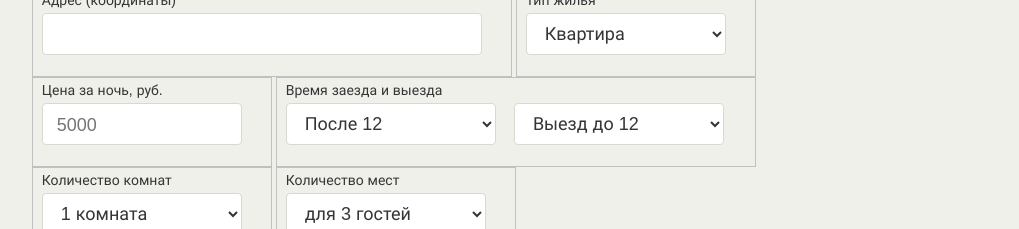
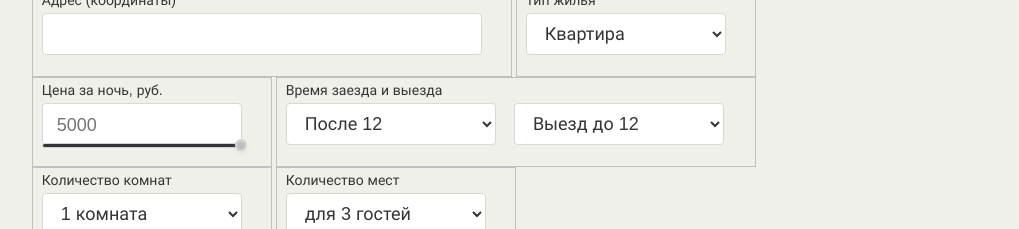
Before and after one commit to htmlacademy-javascript/105020-keksobooking-25, a website with bundled scripts: page index.html in a window 1280 px wide. Shown: the part 960-1189 px from the top of the page, without its empty margins (90-1109 px from the left). Built offline with nearby package versions, Linux system fonts and the light colour scheme.

Commit message:
noUiSlider Начал делать слайдер

```diff
--- a/index.html
+++ b/index.html
@@ -2,6 +2,7 @@
 <html lang="ru">
 <head>
   <meta charset="utf-8">
+  <link rel="stylesheet" href="nouislider/nouislider.css">
   <link rel="stylesheet" href="css/normalize.css">
   <link rel="stylesheet" href="css/style.css">
   <link rel="shortcut icon" href="favicon.ico" type="image/x-icon">
@@ -236,6 +237,7 @@
     </div>
   </template>
 
+  <script src="nouislider/nouislider.js"></script>
   <script src="pristine/pristine.min.js"></script>
   <script src="js/main.js" type="module"></script>
 </body>
--- /dev/null
+++ b/js/nouislider.js
@@ -0,0 +1,28 @@
+const sliderPrice = document.querySelector('.ad-form__slider');
+const valuePrice = document.querySelector('#price');
+
+noUiSlider.create(sliderPrice, {
+  range: {
+    min: 0,
+    max: 100,
+  },
+  start: valuePrice.value,
+  step: 1,
+  connect: 'lower',
+  format: {
+    to: function (value) {
+      return value.toFixed(0);
+    },
+    from: function (value) {
+      return parseFloat(value);
+    },
+  },
+});
+
+sliderPrice.noUiSlider.on('update', () => {
+  valuePrice.value = sliderPrice.noUiSlider.get();
+});
+
+// export {
+//   noUiSlider,
+// };
```
Also changed, not shown: js/form-accessibility.js (+6 -1 lines).
